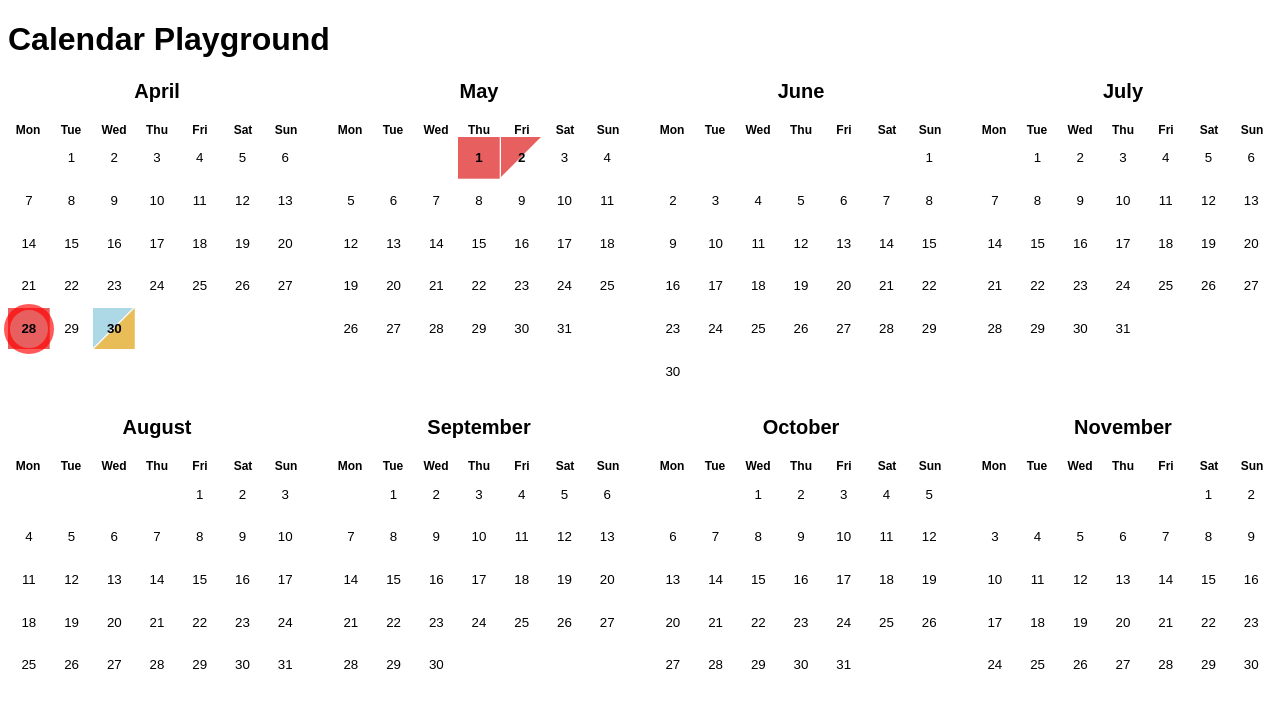
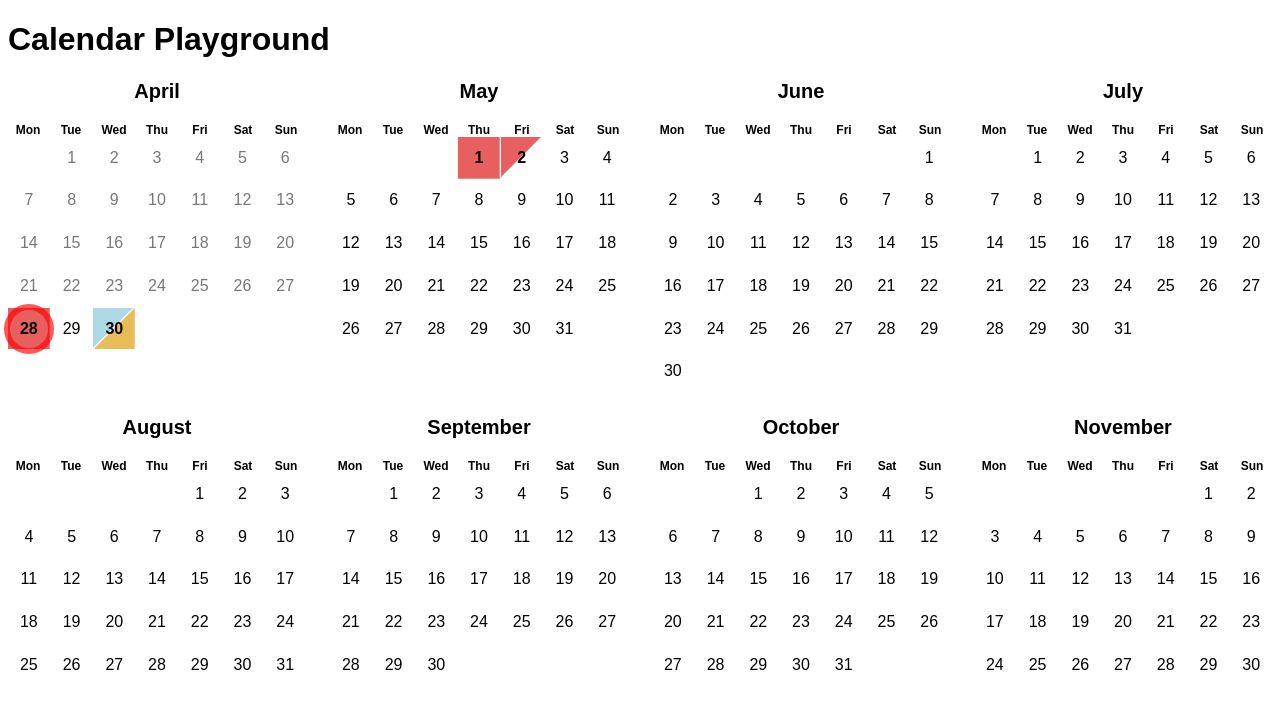
Before and after one commit to heimv-ch/heimv-calendar, a React (Vite) app: page / in a window 1280 px wide. Shown: the top 708 px of the page. Built offline with nearby package versions, Linux system fonts and the light colour scheme.

Commit message:
feat: allow disabling dates

```diff
--- a/src/App.tsx
+++ b/src/App.tsx
@@ -31,8 +31,10 @@ function App() {
 						[plus4, { forenoon: { key: "alkdfjlkf" } }],
 					])
 				}
+				disableDate={(date) => date < new Date()}
 				onOccupancyClick={console.log}
 				onDateClick={console.log}
+				// getDateHref={(date) => `https://google.ch/${date}`}
 				renderOccupancyPopover={({ key }) => (
 					<div
 						style={{
--- a/src/components/Calendar.tsx
+++ b/src/components/Calendar.tsx
@@ -9,15 +9,15 @@ export enum CalendarMode {
 }
 
 export type CalendarBaseProps = {
-	currentDate: Date;
 	occupancies?: Map<string, OccupancySlot>;
+	disableDate?: (date: Date) => boolean;
 	onDateClick?: (date: Date) => void;
 	getDateHref?: (date: Date) => string;
 	onOccupancyClick?: (occupancy: Occupancy) => void;
 	renderOccupancyPopover?: (occupancy: Occupancy) => ReactNode;
 };
 
-export type CalendarProps = Omit<CalendarBaseProps, "currentDate"> & {
+export type CalendarProps = CalendarBaseProps & {
 	mode?: CalendarMode;
 	currentDate?: Date;
 	visibleMonth?: number;
@@ -27,20 +27,9 @@ export function Calendar({
 	currentDate = new Date(),
 	mode = CalendarMode.months,
 	visibleMonth,
-	occupancies,
-	onDateClick,
-	getDateHref,
-	onOccupancyClick,
-	renderOccupancyPopover,
+	...calendarBaseProps
 }: CalendarProps) {
-	const commonCalendarProps: CalendarBaseProps = {
-		currentDate,
-		occupancies,
-		onDateClick,
-		getDateHref,
-		onOccupancyClick,
-		renderOccupancyPopover,
-	};
+	const commonCalendarProps = { currentDate, ...calendarBaseProps };
 
 	const renderCalendar = () => {
 		switch (mode) {
--- a/src/components/CalendarDate.tsx
+++ b/src/components/CalendarDate.tsx
@@ -6,6 +6,7 @@ import { OccupancySlot as OccupancySlotComponent } from "./OccupancySlot";
 export type CalendarDateProps = {
 	dateString: string;
 	renderLabel?: (date: Date) => string;
+	disabled?: boolean;
 	onClick?: (date: Date) => void;
 	href?: string;
 	onClickOccupancy?: (occupancy: Occupancy) => void;
@@ -17,6 +18,7 @@ export function CalendarDate({
 	dateString,
 	renderLabel,
 	occupancySlot,
+	disabled,
 	href,
 	onClick,
 	onClickOccupancy,
@@ -25,7 +27,7 @@ export function CalendarDate({
 	const date = parseISO(dateString);
 
 	const isToday = isSameDay(date, new Date());
-	const isInteractive = !!onClick;
+	const isInteractive = !!onClick || !!href;
 	const hasOccupancies = !!occupancySlot;
 
 	const renderDate = () => <time dateTime={dateString}>{renderLabel?.(date) ?? getDate(date)}</time>;
@@ -39,7 +41,15 @@ export function CalendarDate({
 				...(hasOccupancies ? ["has-occupancies"] : []),
 			].join(" ")}
 		>
-			{href ? <a href={href}>{renderDate()}</a> : <button onClick={() => onClick?.(date)}>{renderDate()} </button>}
+			{href ? (
+				<a aria-disabled={disabled} href={disabled ? undefined : href}>
+					{renderDate()}
+				</a>
+			) : (
+				<button disabled={disabled} onClick={() => onClick?.(date)}>
+					{renderDate()}
+				</button>
+			)}
 
 			{occupancySlot && (
 				<OccupancySlotComponent
--- a/src/components/CalendarMonth.tsx
+++ b/src/components/CalendarMonth.tsx
@@ -1,23 +1,18 @@
 import { eachDayOfInterval, endOfMonth, formatISO, getDay, parseISO, startOfMonth } from "date-fns";
 import { CalendarDate, type CalendarDateProps } from "./CalendarDate";
-import type { Occupancy, OccupancySlot } from "../model/occupancy";
-import type { ReactNode } from "react";
 import { formatMonth, formattedWeekdays } from "../helper/format";
+import type { CalendarBaseProps } from "./Calendar";
 
-type CalendarMonthProps = {
+type CalendarMonthProps = CalendarBaseProps & {
 	dateString: string;
 	by: "week" | "day";
-	occupancies?: Map<string, OccupancySlot>;
-	onDateClick?: (date: Date) => void;
-	getDateHref?: (date: Date) => string;
-	onOccupancyClick?: (occupancy: Occupancy) => void;
-	renderOccupancyPopover?: (occupancy: Occupancy) => ReactNode;
 };
 
 export function CalendarMonth({
 	dateString,
 	by,
 	occupancies,
+	disableDate,
 	onDateClick,
 	getDateHref,
 	onOccupancyClick,
@@ -33,6 +28,7 @@ export function CalendarMonth({
 			dateString: dateString,
 			onClick: onDateClick,
 			href: getDateHref?.(date),
+			disabled: disableDate?.(date),
 			occupancySlot: occupancies?.get(dateString),
 			onClickOccupancy: onOccupancyClick,
 			renderOccupancyPopover: renderOccupancyPopover,
@@ -46,8 +42,8 @@ export function CalendarMonth({
 					<header>
 						<h3>{formatMonth(monthStart)}</h3>
 						<div className="weekdays">
-							{[...Array(7).keys()].map((day) => (
-								<div key={`weekday-${day}`}>{formattedWeekdays[day]}</div>
+							{formattedWeekdays.map((day, index) => (
+								<div key={`weekday-${index + 1}`}>{day}</div>
 							))}
 						</div>
 					</header>
--- a/src/components/MonthsCalendar.tsx
+++ b/src/components/MonthsCalendar.tsx
@@ -4,6 +4,7 @@ import { defaults } from "../config";
 import type { CalendarBaseProps } from "./Calendar";
 
 type MonthsCalendarProps = CalendarBaseProps & {
+	currentDate: Date;
 	visibleMonths?: number;
 };
 
--- a/src/components/YearCalendar.tsx
+++ b/src/components/YearCalendar.tsx
@@ -2,7 +2,9 @@ import { addMonths, eachMonthOfInterval, formatISO } from "date-fns";
 import { CalendarMonth } from "./CalendarMonth";
 import type { CalendarBaseProps } from "./Calendar";
 
-type YearCalendarProps = CalendarBaseProps;
+type YearCalendarProps = CalendarBaseProps & {
+	currentDate: Date;
+};
 
 export function YearCalendar({ currentDate, ...rest }: YearCalendarProps) {
 	return (
--- a/src/helper/format.ts
+++ b/src/helper/format.ts
@@ -8,7 +8,6 @@ export const formatWeekDay = (date: Date) =>
 		weekday: "short",
 	}).format(date);
 
-export const formattedWeekdays = Array.from(
-	{ length: 7 },
-	(_, i) => formatWeekDay(new Date(Date.UTC(2021, 2, i + 1))) /* February 1–7, 2021 is Monday - Sunday*/,
+export const formattedWeekdays = [...Array(7).keys()].map(
+	(day) => formatWeekDay(new Date(Date.UTC(2021, 2, day + 1))) /* February 1–7, 2021 is Monday - Sunday */,
 );
--- a/src/index.css
+++ b/src/index.css
@@ -20,6 +20,7 @@ body {
 		border: none;
 		outline: none;
 		background: none;
+		font-size: 1rem;
 	}
 
 	a {
@@ -163,8 +164,8 @@ body {
 		padding: 0;
 
 		&.interactive {
-			a,
-			button {
+			button:not(:disabled),
+			a:not([aria-disabled="true"]) {
 				cursor: pointer;
 				&:hover,
 				&:focus {
@@ -176,6 +177,7 @@ body {
 		&.has-occupancies {
 			time {
 				font-weight: bold;
+				color: black;
 			}
 		}
 
@@ -220,10 +222,7 @@ body {
 			&:disabled,
 			&[aria-disabled="true"] {
 				cursor: default;
-
-				.label {
-					color: #777;
-				}
+				color: #777;
 			}
 		}
 
```
